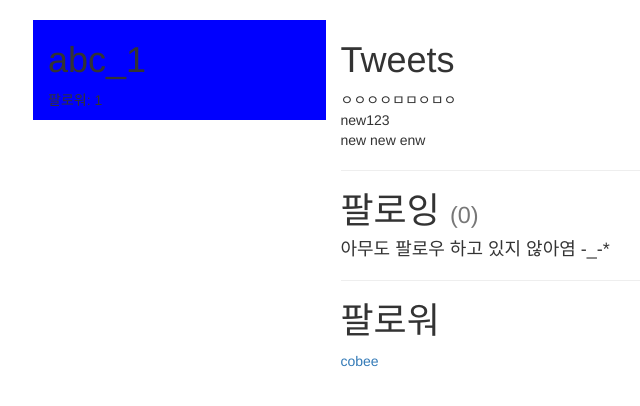
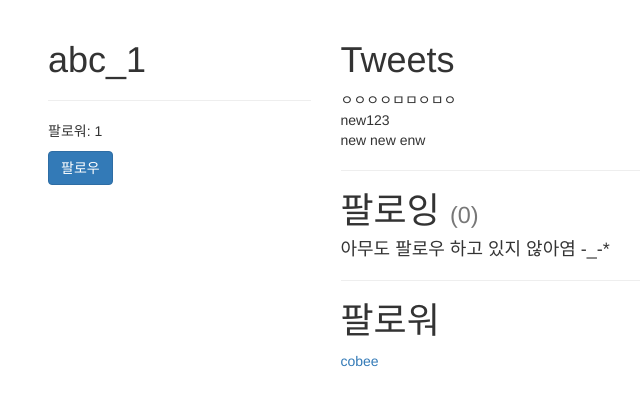
Before and after one commit to Covee/twitter_django, a Django app: a page that uses src/accounts/templates/accounts/user_detail.html in a window 1280 px wide. Shown: the part 52-458 px from the top of the page, without its empty margins (22-662 px from the left). Run offline with Django 3.2, Linux system fonts and the light colour scheme; data comes from the database, SQL or seed files in the repository; both versions use the stored data as it was after the commit; some libraries are stand-ins or nearby versions.

Commit message:
follow button toggle 생성

```diff
--- a/src/accounts/templates/accounts/user_detail.html
+++ b/src/accounts/templates/accounts/user_detail.html
@@ -3,9 +3,19 @@
 
 {% block content %}
 <div class='row'>
-    <div class='col-sm-3 col-xs-12' style='background-color:blue;'>
+    <div class='col-sm-3 col-xs-12'>
         <h1>{{ object.username }} </h1>
+        <hr/>
         <p>팔로워: {{ object.followed_by.all.count }}</p>
+        <p>
+        	<a href='{% url "profiles:follow" username=object.username %}'><button type="button" class="btn btn-primary">
+        		{% if object in request.user.profile.following.all %}
+        			언팔로우
+        		{% else %}
+        			팔로우
+        		{% endif %}
+        	</button></a>
+        </p>
     </div>
     <div class='col-sm-9 col-xs-12'>
          <h1>Tweets</h1>
--- a/src/accounts/urls.py
+++ b/src/accounts/urls.py
@@ -4,8 +4,11 @@ from django.views.generic.base import RedirectView
 
 from .views import (
     UserDetailView,
+    UserFollowView
     )
 
 urlpatterns = [
     url(r'^(?P<username>[\w.@+-]+)/$', UserDetailView.as_view(), name='detail'),
+    url(r'^(?P<username>[\w.@+-]+)/follow/$', UserFollowView.as_view(), name='follow')
+
 ]
--- a/src/accounts/views.py
+++ b/src/accounts/views.py
@@ -1,6 +1,11 @@
 from django.contrib.auth import get_user_model
-from django.shortcuts import render, get_object_or_404
+from django.http import HttpResponseRedirect
+from django.shortcuts import render, get_object_or_404, redirect
+
+from django.views import View
 from django.views.generic import DetailView
+
+from .models import UserProfile
 
 
 User = get_user_model()
@@ -14,3 +19,15 @@ class UserDetailView(DetailView):
 			User,
 			username__iexact=self.kwargs.get("username")
 			)
+
+
+class UserFollowView(View):
+	def get(self, request, username, *args, **kwargs):
+		toggle_user = get_object_or_404(User, username__iexact=username)
+		if request.user.is_authenticated():
+			user_profile, created = UserProfile.objects.get_or_create(user=request.user)
+			if toggle_user in user_profile.following.all():
+				user_profile.following.remove(toggle_user)
+			else:
+				user_profile.following.add(toggle_user)
+		return redirect("profiles:detail", username=username)
```
Also changed, not shown: src/db.sqlite3.
